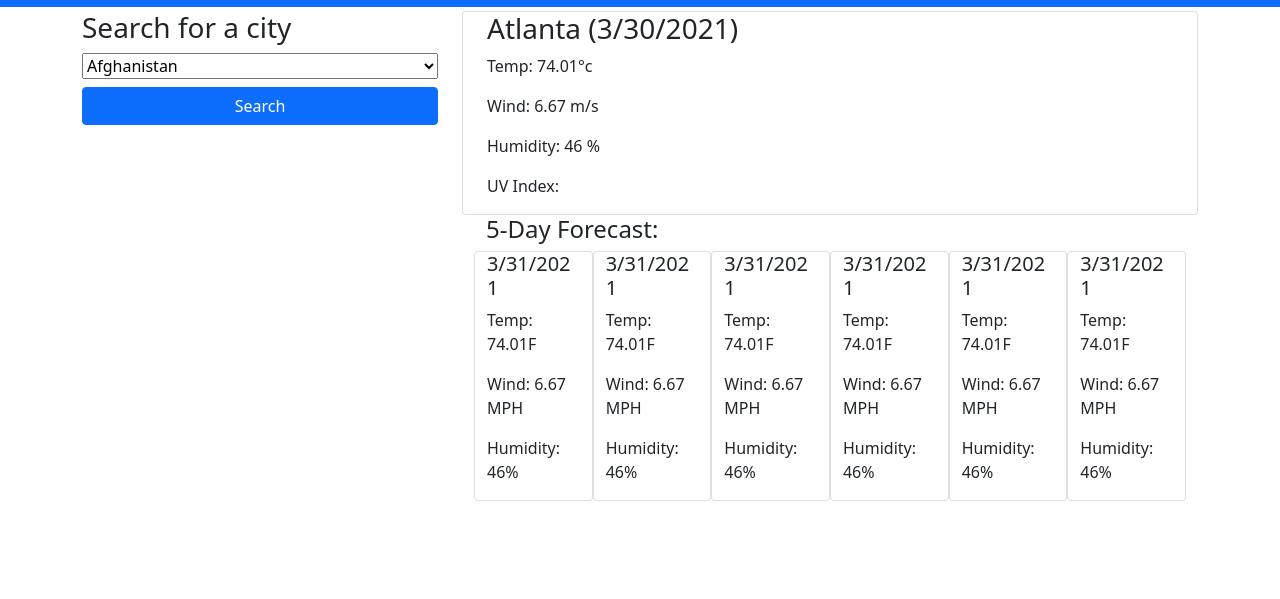
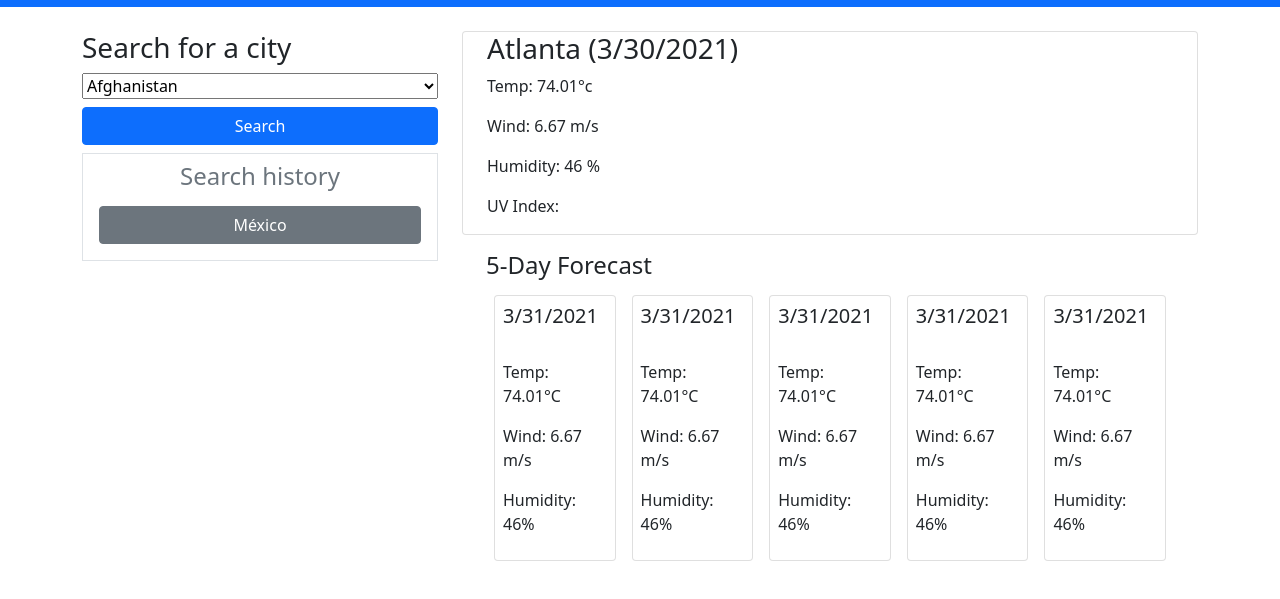
Before and after one commit to HGuevaraCF/weatherDashboard, a website with bundled scripts: page index.html in a window 1280 px wide. Shown: the part 57-656 px from the top of the page. Built offline with nearby package versions, Linux system fonts and the light colour scheme.

Commit message:
complete back

```diff
--- a/Assets/script/script.js
+++ b/Assets/script/script.js
@@ -1,17 +1,29 @@
 // const moment = require("moment");
+
 
 const APIKey = 'c0e8f455257235f308e6f6b97f8d9c8e';
 
-$('#submitBtn').on('click', function (event) {
+
+$('#submitBtn').on('click', function (event){
     var country = $('#CountryListSelect').val();
+
     fetch(`https://api.openweathermap.org/data/2.5/weather?q=${country}&appid=${APIKey}&units=metric`).then(response => response.text())
         .then(result => {
-            console.log(result);
+            // console.log(result);
             var data = JSON.parse(result);
             var lat = data.coord.lat;
             var lon = data.coord.lon;
-            var weatherDesc = data.weather.main;
-            var weatherIcon = data.weather.icon;
+            // function getUvIndex() {
+            //     fetch(`https://api.openweathermap.org/data/2.5/uvi/forecast?lat=${lat}&lon=${lon}appid=${APIKey}&cnt=1`).then(response => response.text())
+            //     .then(result => {
+            //         var uvIndex = result[0].value;
+            //         resolve(uvIndex);
+            //     })
+            //     .catch(error => {
+            //         console.log('error: ' , error)
+            //     })
+            // }
+
             var date = moment.unix(data.dt).format('DD/MM/YYYY');
             $('#country').text(country + " ");
             $('#generalDate').text(date);
@@ -20,10 +32,39 @@
             $('#generalHumidity').text(data.main.humidity);
             $('#generalUvIndex').text('1');
 
-            fetch(`api.openweathermap.org/data/2.5/forecast?lat=${lat}&lon=${lon}&appid=${APIKey}&units=metric`).then(response => response.text())
+            fetch(`https://api.openweathermap.org/data/2.5/forecast?lat=${lat}&lon=${lon}&appid=${APIKey}&units=metric`).then(response => response.text())
             .then(result => {
+                var forecastData = JSON.parse(result);
+                //llenar campos de cada dia con result[3], result[6], result[13]. result[20], result[27] respectivamente
+                $('#card1Date').text(moment.unix(forecastData.list[3].dt).format('DD/MM/YYYY'));
+                $('#card1Icon').attr('src', `http://openweathermap.org/img/w/${forecastData.list[3].weather[0].icon}.png`);
+                $('#card1Temperature').text(forecastData.list[3].main.temp);
+                $('#card1Wind').text(forecastData.list[3].wind.speed);
+                $('#card1Humidity').text(forecastData.list[3].main.humidity);
 
+                $('#card2Date').text(moment.unix(forecastData.list[11].dt).format('DD/MM/YYYY'));
+                $('#card2Icon').attr('src', `http://openweathermap.org/img/w/${forecastData.list[11].weather[0].icon}.png`);
+                $('#card2Temperature').text(forecastData.list[11].main.temp);
+                $('#card2Wind').text(forecastData.list[11].wind.speed);
+                $('#card2Humidity').text(forecastData.list[11].main.humidity);
 
+                $('#card3Date').text(moment.unix(forecastData.list[19].dt).format('DD/MM/YYYY'));
+                $('#card3Icon').attr('src', `http://openweathermap.org/img/w/${forecastData.list[19].weather[0].icon}.png`);
+                $('#card3Temperature').text(forecastData.list[19].main.temp);
+                $('#card3Wind').text(forecastData.list[19].wind.speed);
+                $('#card3Humidity').text(forecastData.list[19].main.humidity);
+
+                $('#card4Date').text(moment.unix(forecastData.list[27].dt).format('DD/MM/YYYY'));
+                $('#card4Icon').attr('src', `http://openweathermap.org/img/w/${forecastData.list[27].weather[0].icon}.png`);
+                $('#card4Temperature').text(forecastData.list[27].main.temp);
+                $('#card4Wind').text(forecastData.list[27].wind.speed);
+                $('#card4Humidity').text(forecastData.list[27].main.humidity);
+
+                $('#card5Date').text(moment.unix(forecastData.list[35].dt).format('DD/MM/YYYY'));
+                $('#card5Icon').attr('src', `http://openweathermap.org/img/w/${forecastData.list[35].weather[0].icon}.png`);
+                $('#card5Temperature').text(forecastData.list[35].main.temp);
+                $('#card5Wind').text(forecastData.list[35].wind.speed);
+                $('#card5Humidity').text(forecastData.list[35].main.humidity);
 
             })
             .catch(error => {
@@ -34,4 +75,4 @@
         .catch(error => {
             console.log('error: ', error)
         });
-})
+});
--- a/index.html
+++ b/index.html
@@ -14,7 +14,7 @@
     <div class="container-fluid p-1 bg-primary text-white text-center">
         <h1>Weather Dashboard</h1>
     </div>
-    <div class="container mt-1">
+    <div class="container mt-4">
         <div class="row">
             <div class="col-sm-4">
                 <h3>Search for a city</h3>
@@ -269,8 +269,10 @@
                      </select>
                     <button type="button" class="btn btn-primary btn-block" id="submitBtn">Search</button>
                 </div>
-                <div class="container-fluid">
+                <div class="container-fluid d-grid mt-2 border p-2">
+                    <h4 class="text-center text-secondary">Search history</h4>
                     <!-- search history -->
+                    <p class="btn btn-secondary m-2">México</p>
                 </div>
 
             </div>
@@ -278,54 +280,47 @@
                 <div class="card container-fluid">
                     <h3><span id="country">Atlanta </span><span id="generalDate">(3/30/2021)</span></h3>
                     <p>Temp: <span id="generalTemperature">74.01</span>°c</p>
-                    <p>Wind: <span id="generalWind">6.67 </span>m/s</p>
+                    <p>Wind: <span id="generalWind">6.67 </span> m/s</p>
                     <p>Humidity: <span id="generalHumidity">46 </span>%</p>
                     <p>UV Index: <span id="generalUvIndex"></span></p>
                 </div>
-                <div class="container-fluid">
-                    <h4>5-Day Forecast:</h4>
-                    <div class="row">
-                        <div class=" card col-sm-2" id="first">
-                            <h5><span>3/31/2021</span></h5>
-                            <i></i>
-                            <p>Temp: <span id="temperature">74.01F</span></p>
-                            <p>Wind: <span id="wind">6.67 MPH</span></p>
-                            <p>Humidity: <span id="humidity">46%</span></p>
+                <div class="container-fluid mt-3">
+                    <h4>5-Day Forecast</h4>
+                    <div class="d-flex">
+                        <div class="card p-2 m-2" id="first">
+                            <h5><span id="card1Date">3/31/2021</span></h5>
+                            <span><img id="card1Icon" src=""></span>
+                            <p>Temp: <span id="card1Temperature">74.01</span>°C</p>
+                            <p>Wind: <span id="card1Wind">6.67</span> m/s</p>
+                            <p>Humidity: <span id="card1Humidity">46</span>%</p>
                         </div>
-                        <div class=" card col-sm-2" id="second">
-                            <h5><span>3/31/2021</span></h5>
-                            <i></i>
-                            <p>Temp: <span id="temperature">74.01F</span></p>
-                            <p>Wind: <span id="wind">6.67 MPH</span></p>
-                            <p>Humidity: <span id="humidity">46%</span></p>
+                        <div class="card p-2 m-2" id="second">
+                            <h5><span id="card2Date">3/31/2021</span></h5>
+                            <span><img id="card2Icon" src=""></span>
+                            <p>Temp: <span id="card2Temperature">74.01</span>°C</p>
+                            <p>Wind: <span id="card2Wind">6.67</span> m/s</p>
+                            <p>Humidity: <span id="card2Humidity">46</span>%</p>
                         </div>
-                        <div class="card col-sm-2" id="third">
-                            <h5><span>3/31/2021</span></h5>
-                            <i></i>
-                            <p>Temp: <span id="temperature">74.01F</span></p>
-                            <p>Wind: <span id="wind">6.67 MPH</span></p>
-                            <p>Humidity: <span id="humidity">46%</span></p>
+                        <div class="card p-2 m-2" id="third">
+                            <h5><span id="card3Date">3/31/2021</span></h5>
+                            <span><img id="card3Icon" src=""></span>
+                            <p>Temp: <span id="card3Temperature">74.01</span>°C</p>
+                            <p>Wind: <span id="card3Wind">6.67</span> m/s</p>
+                            <p>Humidity: <span id="card3Humidity">46</span>%</p>
                         </div>
-                        <div class="card col-sm-2" id="fourth">
-                            <h5><span>3/31/2021</span></h5>
-                            <i></i>
-                            <p>Temp: <span id="temperature">74.01F</span></p>
-                            <p>Wind: <span id="wind">6.67 MPH</span></p>
-                            <p>Humidity: <span id="humidity">46%</span></p>
+                        <div class="card p-2 m-2" id="fourth">
+                            <h5><span id="card4Date">3/31/2021</span></h5>
+                            <span><img id="card4Icon" src=""></span>
+                            <p>Temp: <span id="card4Temperature">74.01</span>°C</p>
+                            <p>Wind: <span id="card4Wind">6.67</span> m/s</p>
+                            <p>Humidity: <span id="card4Humidity">46</span>%</p>
                         </div>
-                        <div class="card col-sm-2" id="fifth">
-                            <h5><span>3/31/2021</span></h5>
-                            <i></i>
-                            <p>Temp: <span id="temperature">74.01F</span></p>
-                            <p>Wind: <span id="wind">6.67 MPH</span></p>
-                            <p>Humidity: <span id="humidity">46%</span></p>
-                        </div>
-                        <div class="card col-sm-2" id="sixth">
-                            <h5><span>3/31/2021</span></h5>
-                            <i></i>
-                            <p>Temp: <span id="temperature">74.01F</span></p>
-                            <p>Wind: <span id="wind">6.67 MPH</span></p>
-                            <p>Humidity: <span id="humidity">46%</span></p>
+                        <div class="card p-2 m-2" id="fifth">
+                            <h5><span id="card5Date">3/31/2021</span></h5>
+                            <span><img id="card5Icon" src=""></span>
+                            <p>Temp: <span id="card5Temperature">74.01</span>°C</p>
+                            <p>Wind: <span id="card5Wind">6.67</span> m/s</p>
+                            <p>Humidity: <span id="card5Humidity">46</span>%</p>
                         </div>
                     </div>
                 </div>
```
